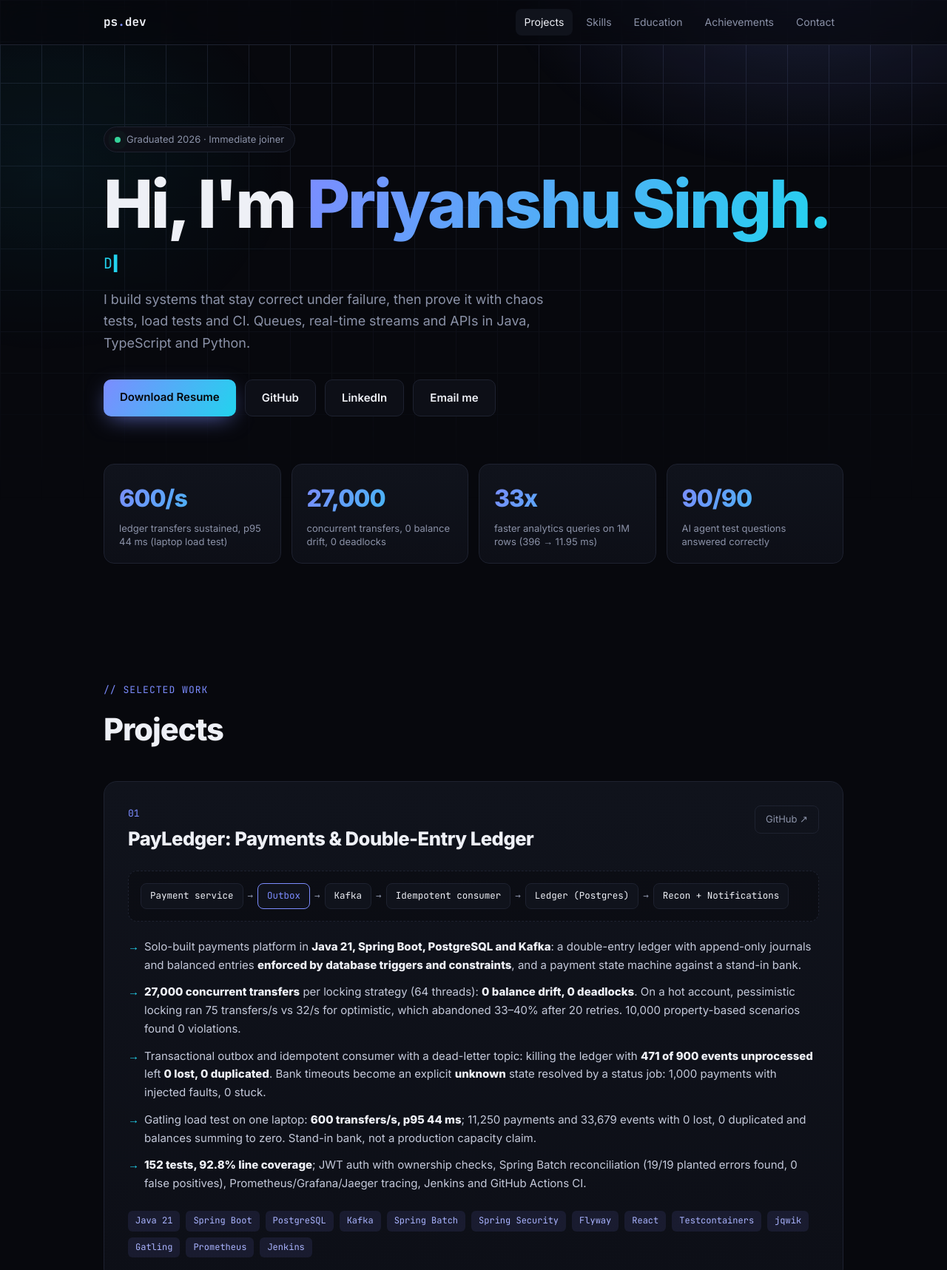
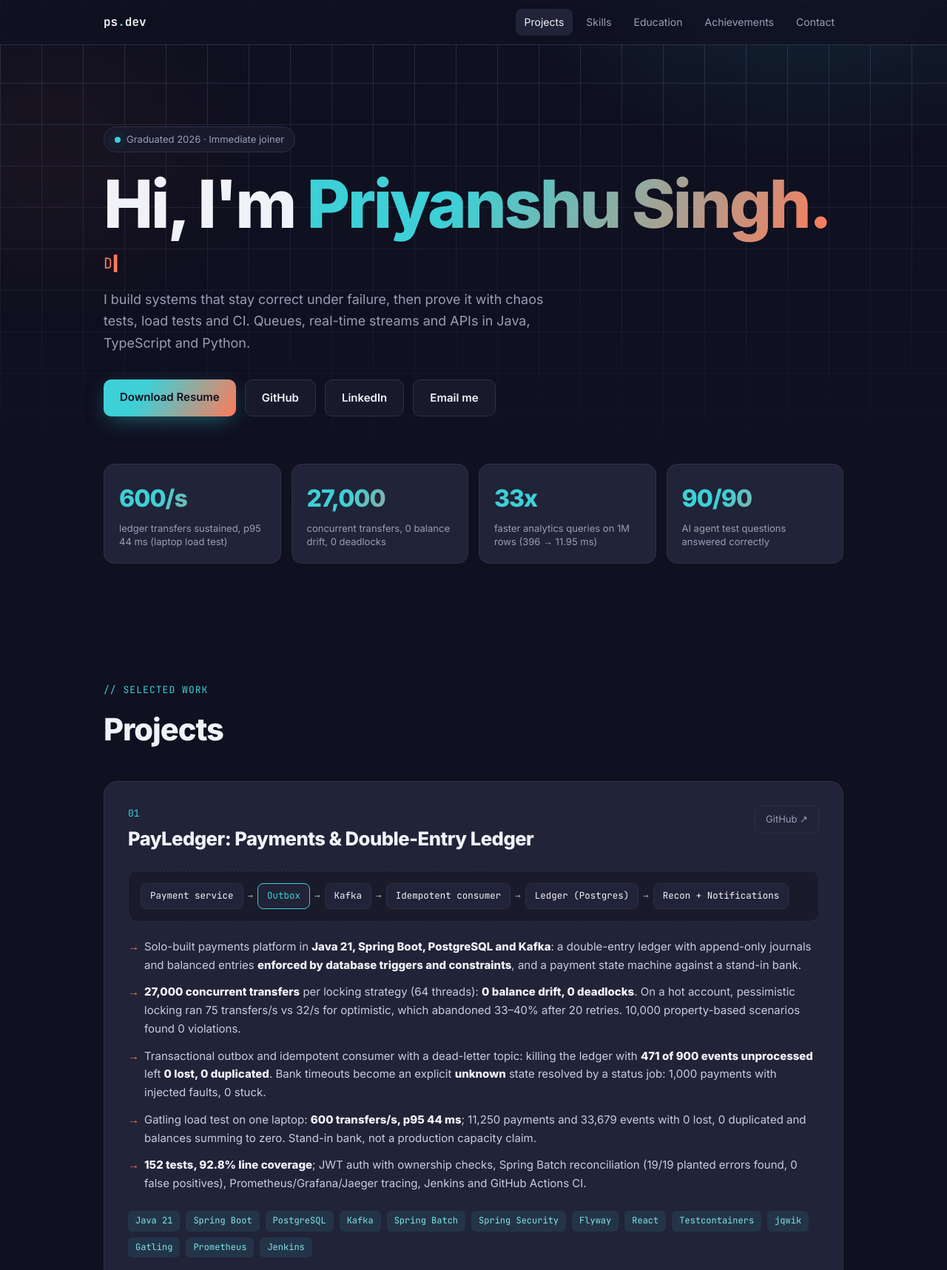
Before and after one commit to priyanshu-48/priyanshu-48.github.io, a plain HTML site: page index.html in a window 1280 px wide. Shown: the top 1717 px of the page at 74% size. Drawn offline with Linux system fonts and the light colour scheme.

Commit message:
Retheme to navy, teal and coral

```diff
--- a/style.css
+++ b/style.css
@@ -1,7 +1,7 @@
 :root {
-  --bg: #07080d; --bg2: #0d0f17; --card: #10131c; --line: #1e2230; --fg: #eef0f6; --muted: #8b92a8;
-  --a: #7c8cff; --b: #22d3ee; --good: #34d399;
-  --grad: linear-gradient(120deg, var(--a), var(--b));
+  --bg: #0f1020; --bg2: #181a2c; --card: #212338; --line: #2e3049; --fg: #f1f2f8; --muted: #9a9db5;
+  --a: #3dd0d6; --b: #ff7a59; --good: #3dd0d6;
+  --grad: linear-gradient(120deg, var(--a) 30%, var(--b));
   --mono: "JetBrains Mono", ui-monospace, Consolas, monospace;
 }
 * { box-sizing: border-box; margin: 0; }
@@ -15,14 +15,14 @@ a { color: inherit; text-decoration: none; }
 /* background */
 body::before { content: ""; position: fixed; inset: 0; z-index: -1; pointer-events: none;
   background:
-    radial-gradient(600px 400px at 85% -5%, rgba(124,140,255,.22), transparent 70%),
-    radial-gradient(500px 400px at 5% 30%, rgba(34,211,238,.10), transparent 70%),
+    radial-gradient(600px 400px at 85% -5%, rgba(61,208,214,.14), transparent 70%),
+    radial-gradient(500px 400px at 5% 30%, rgba(255,122,89,.08), transparent 70%),
     linear-gradient(var(--line) 1px, transparent 1px) 0 0 / 56px 56px,
     linear-gradient(90deg, var(--line) 1px, transparent 1px) 0 0 / 56px 56px;
   -webkit-mask-image: linear-gradient(#000 0%, transparent 85%); mask-image: linear-gradient(#000 0%, transparent 85%); opacity: .9; }
 
 /* nav */
-nav { position: sticky; top: 0; z-index: 20; background: rgba(7,8,13,.7); backdrop-filter: blur(14px); border-bottom: 1px solid var(--line); }
+nav { position: sticky; top: 0; z-index: 20; background: rgba(15,16,32,.75); backdrop-filter: blur(14px); border-bottom: 1px solid var(--line); }
 nav .wrap { display: flex; align-items: center; justify-content: space-between; height: 60px; }
 .logo { font-family: var(--mono); font-weight: 700; }
 .logo i { font-style: normal; color: var(--a); }
@@ -44,11 +44,11 @@ h1 span { background: var(--grad); -webkit-background-clip: text; background-cli
 .btns { display: flex; flex-wrap: wrap; gap: 12px; margin-top: 34px; }
 .btn { padding: 12px 22px; border-radius: 10px; border: 1px solid var(--line); background: var(--bg2); font-weight: 600; font-size: 15px; transition: .2s; }
 .btn:hover { transform: translateY(-2px); border-color: var(--a); }
-.btn.primary { background: var(--grad); color: #05060a; border: 0; box-shadow: 0 8px 30px -8px rgba(124,140,255,.7); }
+.btn.primary { background: var(--grad); color: #0f1020; border: 0; box-shadow: 0 8px 30px -8px rgba(61,208,214,.5); }
 
 /* metrics */
 .metrics { display: grid; grid-template-columns: repeat(4, 1fr); gap: 14px; margin-top: 64px; }
-.m { padding: 20px; border: 1px solid var(--line); border-radius: 14px; background: linear-gradient(180deg, var(--card), var(--bg2)); }
+.m { padding: 20px; border: 1px solid var(--line); border-radius: 14px; background: var(--card); }
 .m strong { display: block; font-size: 2rem; letter-spacing: -.03em; background: var(--grad); -webkit-background-clip: text; background-clip: text; color: transparent; }
 .m span { color: var(--muted); font-size: 13px; line-height: 1.4; display: block; margin-top: 4px; }
 
@@ -58,9 +58,9 @@ section { padding: 90px 0 0; }
 h2 { font-size: clamp(1.8rem, 4vw, 2.6rem); letter-spacing: -.025em; margin: 8px 0 36px; font-weight: 800; }
 
 /* projects */
-.proj { border: 1px solid var(--line); border-radius: 18px; background: linear-gradient(180deg, var(--card), var(--bg2)); padding: 32px; margin-bottom: 22px; position: relative; overflow: hidden; transition: .3s; }
+.proj { border: 1px solid var(--line); border-radius: 18px; background: var(--card); padding: 32px; margin-bottom: 22px; position: relative; overflow: hidden; transition: .3s; }
 .proj::before { content: ""; position: absolute; inset: 0 0 auto 0; height: 2px; background: var(--grad); opacity: 0; transition: .3s; }
-.proj:hover { border-color: #2c3350; transform: translateY(-3px); }
+.proj:hover { border-color: #454866; transform: translateY(-3px); }
 .proj:hover::before { opacity: 1; }
 .proj-head { display: flex; justify-content: space-between; align-items: flex-start; gap: 16px; flex-wrap: wrap; }
 .num { font-family: var(--mono); color: var(--a); font-size: 13px; }
@@ -68,16 +68,16 @@ h2 { font-size: clamp(1.8rem, 4vw, 2.6rem); letter-spacing: -.025em; margin: 8px
 .proj-links { display: flex; gap: 8px; }
 .proj-links a { padding: 7px 14px; font-size: 13px; border: 1px solid var(--line); border-radius: 8px; color: var(--muted); transition: .2s; }
 .proj-links a:hover { color: var(--fg); border-color: var(--a); }
-.flow { display: flex; flex-wrap: wrap; align-items: center; gap: 8px 6px; margin: 22px 0; padding: 16px; border: 1px dashed var(--line); border-radius: 12px; background: rgba(0,0,0,.25); font-family: var(--mono); font-size: 12.5px; }
+.flow { display: flex; flex-wrap: wrap; align-items: center; gap: 8px 6px; margin: 22px 0; padding: 16px; border: 1px dashed var(--line); border-radius: 12px; background: rgba(0,0,0,.22); font-family: var(--mono); font-size: 12.5px; }
 .flow span { padding: 6px 12px; border-radius: 8px; background: var(--card); border: 1px solid var(--line); }
 .flow span.hl { border-color: var(--a); color: var(--a); }
 .flow i { color: var(--muted); font-style: normal; }
-.proj ul { list-style: none; padding: 0; display: grid; gap: 12px; color: #c4c9da; }
+.proj ul { list-style: none; padding: 0; display: grid; gap: 12px; color: #c9cbe0; }
 .proj li { padding-left: 22px; position: relative; font-size: 15px; }
 .proj li::before { content: "→"; position: absolute; left: 0; color: var(--b); }
 .proj li b { color: var(--fg); }
 .tags { display: flex; flex-wrap: wrap; gap: 8px; margin-top: 24px; }
-.tags span { font-family: var(--mono); font-size: 12px; padding: 4px 10px; border-radius: 6px; background: rgba(124,140,255,.1); color: #aab4ff; }
+.tags span { font-family: var(--mono); font-size: 12px; padding: 4px 10px; border-radius: 6px; background: rgba(61,208,214,.1); color: #7fe3e8; }
 
 /* skills */
 .skills { display: grid; grid-template-columns: repeat(2, 1fr); gap: 16px; }
@@ -95,17 +95,17 @@ h2 { font-size: clamp(1.8rem, 4vw, 2.6rem); letter-spacing: -.025em; margin: 8px
 .edu h4 { margin: 8px 0 4px; font-size: 1rem; }
 .edu p { color: var(--muted); font-size: 14px; }
 .edu em { font-style: normal; display: inline-block; margin-top: 10px; font-weight: 700; color: var(--good); }
-.edu.main { grid-column: span 3; display: flex; justify-content: space-between; gap: 20px; flex-wrap: wrap; align-items: center; background: linear-gradient(120deg, rgba(124,140,255,.12), rgba(34,211,238,.06)); }
+.edu.main { grid-column: span 3; display: flex; justify-content: space-between; gap: 20px; flex-wrap: wrap; align-items: center; background: linear-gradient(120deg, rgba(61,208,214,.12), rgba(255,122,89,.08)); }
 .edu.main h4 { font-size: 1.25rem; }
 .edu.main em { font-size: 1.6rem; margin: 0; }
 .ach { display: grid; grid-template-columns: repeat(2, 1fr); gap: 16px; }
 .a { padding: 22px; border: 1px solid var(--line); border-radius: 14px; background: var(--card); display: flex; gap: 16px; align-items: flex-start; }
 .a b { font-size: 1.8rem; line-height: 1; background: var(--grad); -webkit-background-clip: text; background-clip: text; color: transparent; font-family: var(--mono); min-width: 74px; }
 .a:last-child:nth-child(odd) { grid-column: 1 / -1; }
-.a p { color: #c4c9da; font-size: 15px; }
+.a p { color: #c9cbe0; font-size: 15px; }
 
 /* contact */
-.cta { text-align: center; padding: 70px 24px; border: 1px solid var(--line); border-radius: 22px; background: radial-gradient(500px 220px at 50% 0, rgba(124,140,255,.2), transparent 70%), var(--card); }
+.cta { text-align: center; padding: 70px 24px; border: 1px solid var(--line); border-radius: 22px; background: radial-gradient(500px 220px at 50% 0, rgba(61,208,214,.16), transparent 70%), var(--card); }
 .cta h2 { margin: 8px 0 14px; }
 .cta p { color: var(--muted); max-width: 480px; margin: 0 auto; }
 .cta .btns { justify-content: center; }
```
Also changed, not shown: favicon.svg.
